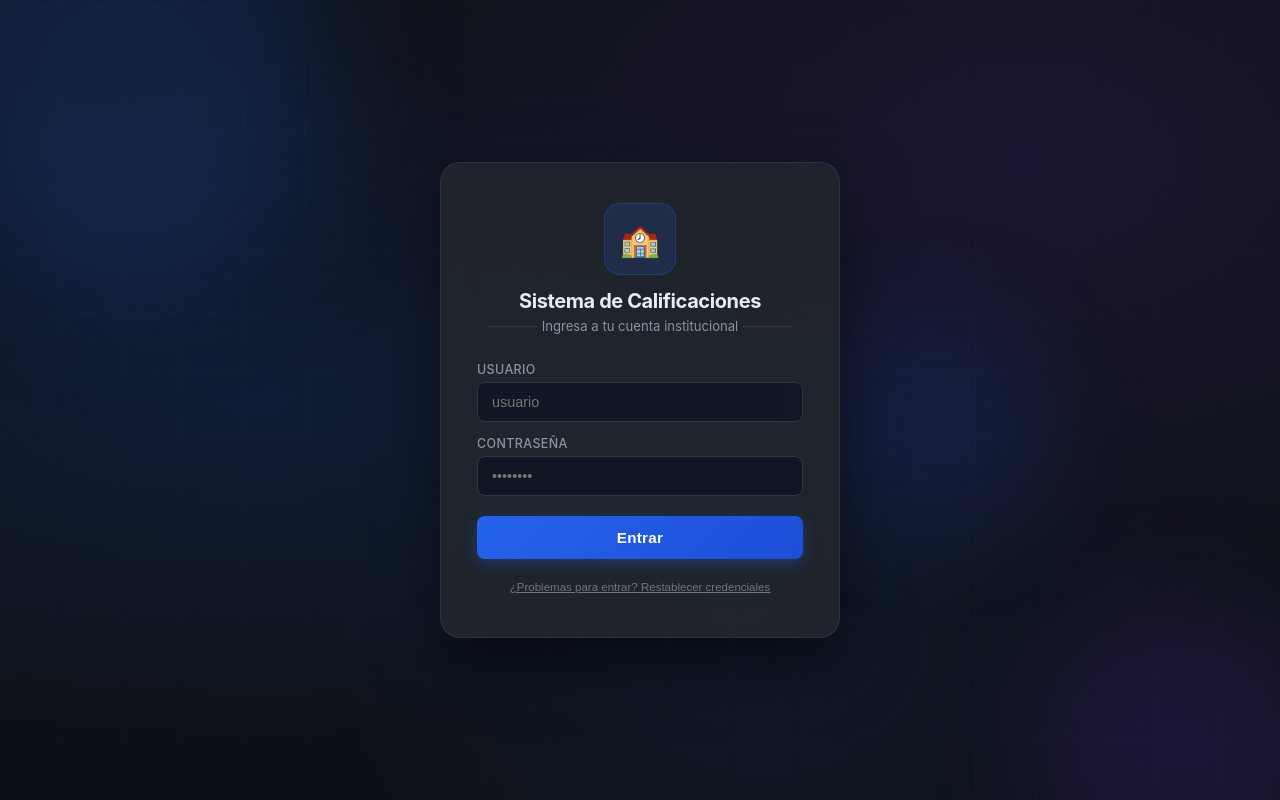
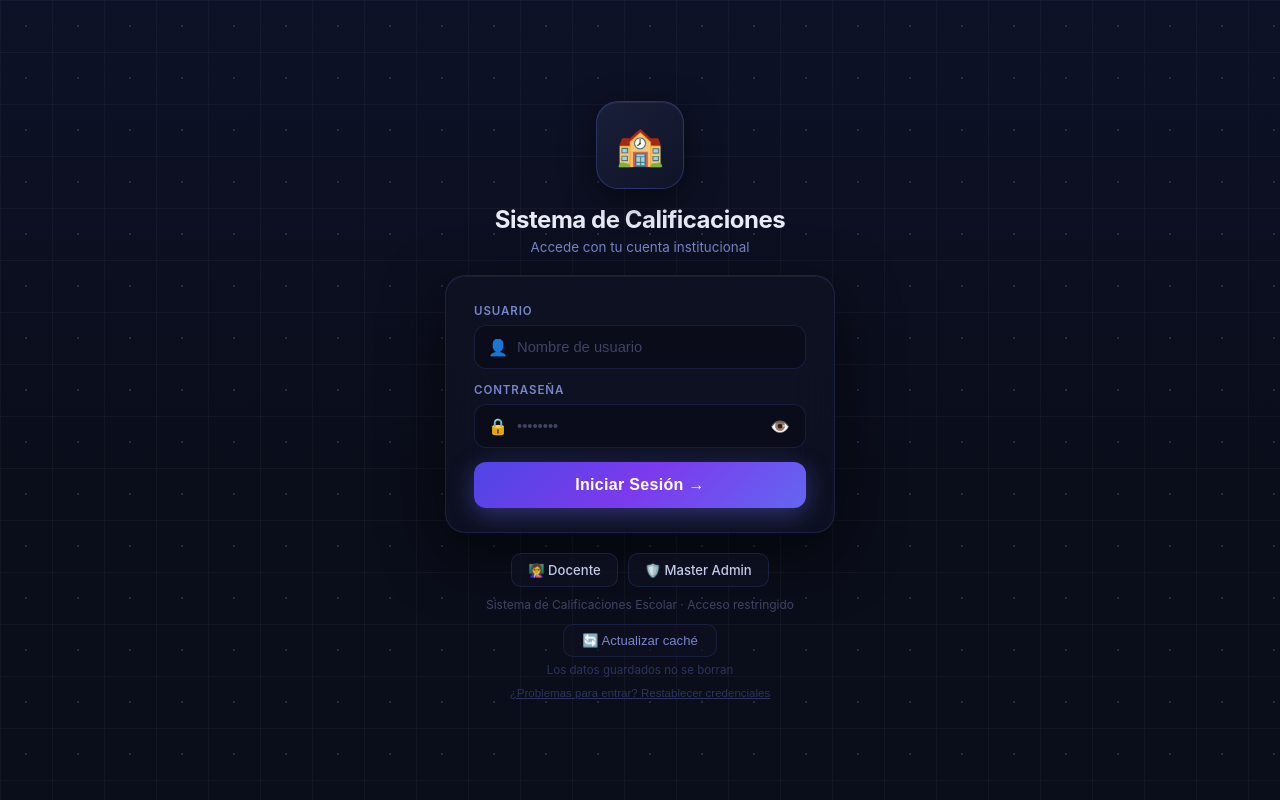
Before and after one commit to KarlaMarrufo/Sistemas-Calificaciones, a plain HTML site: page index.html in a window 1280 px wide. Drawn offline with Linux system fonts and the light colour scheme.

Commit message:
V2.1
Cambios en visualización

```diff
--- a/index.html
+++ b/index.html
@@ -20,72 +20,105 @@ body{font-family:-apple-system,BlinkMacSystemFont,'Segoe UI',sans-serif;
   background:var(--bg);color:var(--text);min-height:100vh;font-size:14px;}
 
 /* ── LOGIN ─────────────────────────────────────────── */
-#loginScreen{position:fixed;inset:0;display:flex;align-items:center;
-  justify-content:center;z-index:9999;padding:20px;overflow:hidden;}
+#loginScreen{position:fixed;inset:0;display:flex;flex-direction:column;
+  align-items:center;justify-content:center;z-index:9999;
+  padding:20px;overflow-y:auto;overflow-x:hidden;
+  background:#0a0d1a;}
 #loginScreen.hidden{display:none;}
 
-/* Fondo animado con partículas */
-.login-bg{position:absolute;inset:0;background:
-  radial-gradient(ellipse at 20% 50%, rgba(37,99,235,.15) 0%, transparent 60%),
-  radial-gradient(ellipse at 80% 20%, rgba(124,58,237,.12) 0%, transparent 50%),
-  radial-gradient(ellipse at 60% 80%, rgba(37,99,235,.08) 0%, transparent 40%),
-  #0d1117;
-  overflow:hidden;}
+/* Fondo cuadrícula exacta como en la imagen */
+.login-bg{position:fixed;inset:0;pointer-events:none;
+  background:
+    linear-gradient(180deg,rgba(30,40,100,.18) 0%,transparent 60%),
+    #0a0d1a;}
 .login-bg::before{content:'';position:absolute;inset:0;
-  background:repeating-linear-gradient(0deg,transparent,transparent 60px,rgba(255,255,255,.01) 60px,rgba(255,255,255,.01) 61px),
-             repeating-linear-gradient(90deg,transparent,transparent 60px,rgba(255,255,255,.01) 60px,rgba(255,255,255,.01) 61px);}
-@keyframes float1{0%,100%{transform:translate(0,0) scale(1)}50%{transform:translate(30px,-20px) scale(1.05)}}
-@keyframes float2{0%,100%{transform:translate(0,0) scale(1)}50%{transform:translate(-25px,15px) scale(.95)}}
-@keyframes float3{0%,100%{transform:translate(0,0)}33%{transform:translate(20px,10px)}66%{transform:translate(-10px,-15px)}}
-.orb{position:absolute;border-radius:50%;filter:blur(60px);pointer-events:none;}
-.orb1{width:400px;height:400px;background:rgba(37,99,235,.2);top:-100px;left:-100px;animation:float1 8s ease-in-out infinite;}
-.orb2{width:300px;height:300px;background:rgba(124,58,237,.15);bottom:-80px;right:-80px;animation:float2 10s ease-in-out infinite;}
-.orb3{width:200px;height:200px;background:rgba(37,99,235,.12);top:40%;right:20%;animation:float3 12s ease-in-out infinite;}
+  background-image:
+    linear-gradient(rgba(255,255,255,.035) 1px,transparent 1px),
+    linear-gradient(90deg,rgba(255,255,255,.035) 1px,transparent 1px);
+  background-size:52px 52px;}
+/* Puntos de luz en las intersecciones */
+.login-bg::after{content:'';position:absolute;inset:0;
+  background-image:radial-gradient(circle,rgba(255,255,255,.12) 1px,transparent 1px);
+  background-size:52px 52px;}
 
-/* Caja de login con animación de entrada */
-@keyframes slideUp{from{opacity:0;transform:translateY(32px)}to{opacity:1;transform:translateY(0)}}
-.login-box{position:relative;background:rgba(33,38,45,.92);backdrop-filter:blur(20px);
-  border:1px solid rgba(48,54,61,.8);border-radius:20px;padding:40px 36px;
-  width:100%;max-width:400px;box-shadow:0 24px 64px rgba(0,0,0,.5);
-  animation:slideUp .5s cubic-bezier(.22,.68,0,1.2) both;}
+/* Logo arriba — fuera de la tarjeta */
+.login-logo-top{text-align:center;margin-bottom:20px;position:relative;z-index:1;}
+@keyframes logoPop{from{opacity:0;transform:scale(.6) translateY(-10px)}to{opacity:1;transform:scale(1) translateY(0)}}
+.login-logo-img-wrap{display:inline-flex;align-items:center;justify-content:center;
+  width:88px;height:88px;border-radius:22px;
+  background:linear-gradient(145deg,#1a1f3a,#0f1428);
+  border:1.5px solid rgba(80,100,200,.35);
+  box-shadow:0 8px 32px rgba(0,0,0,.5),inset 0 1px 0 rgba(255,255,255,.06);
+  margin-bottom:16px;animation:logoPop .5s .1s cubic-bezier(.22,.68,0,1.2) both;}
+.login-logo-img-wrap img{width:64px;height:64px;border-radius:14px;object-fit:cover;}
+.login-logo-img-wrap .logo-emoji{font-size:2.4rem;}
+.login-school-name{font-size:1.5rem;font-weight:700;color:#e8eaf6;letter-spacing:-.02em;margin-bottom:5px;}
+.login-inst-text{color:#7986cb;font-size:.84rem;font-weight:400;}
 
-/* Logo */
-@keyframes logoPop{from{opacity:0;transform:scale(.7)}to{opacity:1;transform:scale(1)}}
-.login-logo{text-align:center;margin-bottom:28px;}
-.login-logo-img-wrap{display:inline-flex;align-items:center;justify-content:center;
-  width:72px;height:72px;border-radius:16px;background:rgba(37,99,235,.15);
-  border:1px solid rgba(37,99,235,.3);margin-bottom:14px;
-  animation:logoPop .6s .2s cubic-bezier(.22,.68,0,1.2) both;}
-.login-logo-img-wrap img{width:56px;height:56px;border-radius:10px;object-fit:cover;}
-.login-logo-img-wrap .logo-emoji{font-size:2rem;}
-.login-logo h1{font-size:1.25rem;font-weight:700;letter-spacing:-.02em;}
-.login-logo .login-inst{color:var(--text2);font-size:.82rem;margin-top:5px;
-  display:flex;align-items:center;justify-content:center;gap:5px;}
-.login-logo .login-inst::before,.login-logo .login-inst::after{
-  content:'';flex:1;height:1px;background:var(--border);max-width:50px;}
+/* Tarjeta del formulario */
+@keyframes cardUp{from{opacity:0;transform:translateY(24px)}to{opacity:1;transform:translateY(0)}}
+.login-box{position:relative;z-index:1;
+  background:rgba(15,18,35,.85);backdrop-filter:blur(24px);-webkit-backdrop-filter:blur(24px);
+  border:1px solid rgba(80,100,200,.2);border-radius:20px;
+  padding:28px 28px 24px;width:100%;max-width:390px;
+  box-shadow:0 20px 60px rgba(0,0,0,.6),inset 0 1px 0 rgba(255,255,255,.05);
+  animation:cardUp .45s .25s cubic-bezier(.22,.68,0,1.2) both;}
 
-/* Campos */
+/* Campos con icono */
 .field{margin-bottom:14px;}
-.field label{display:block;font-size:.78rem;color:var(--text2);margin-bottom:5px;font-weight:500;letter-spacing:.03em;}
-.field input{width:100%;background:rgba(13,20,36,.8);border:1px solid var(--border);
-  border-radius:var(--radius);padding:11px 14px;color:var(--text);
-  font-size:.9rem;outline:none;transition:border-color .2s,box-shadow .2s;}
-.field input:focus{border-color:var(--accent);box-shadow:0 0 0 3px rgba(37,99,235,.15);}
+.field label{display:block;font-size:.72rem;color:#7986cb;margin-bottom:7px;
+  font-weight:600;letter-spacing:.08em;text-transform:uppercase;}
+.input-wrap{position:relative;display:flex;align-items:center;}
+.input-wrap .inp-icon{position:absolute;left:14px;color:#4a5568;font-size:1rem;pointer-events:none;}
+.input-wrap input{width:100%;background:rgba(10,12,25,.7);border:1px solid rgba(80,100,200,.2);
+  border-radius:12px;padding:13px 14px 13px 42px;color:#c5cae9;
+  font-size:.92rem;outline:none;transition:border-color .2s,box-shadow .2s;}
+.input-wrap input:focus{border-color:rgba(100,120,255,.5);
+  box-shadow:0 0 0 3px rgba(80,100,200,.12);}
+.input-wrap input::placeholder{color:#3d4566;}
+/* Ojo contraseña */
+.eye-btn{position:absolute;right:12px;background:none;border:none;
+  color:#4a5568;cursor:pointer;font-size:1rem;padding:4px;}
+.eye-btn:hover{color:#7986cb;}
 
-/* Botón entrar */
-.btn-login{width:100%;background:linear-gradient(135deg,#2563eb,#1d4ed8);color:#fff;
-  border:none;border-radius:var(--radius);padding:13px;font-size:.95rem;font-weight:600;
-  cursor:pointer;margin-top:6px;letter-spacing:.02em;
-  box-shadow:0 4px 14px rgba(37,99,235,.35);transition:transform .15s,box-shadow .15s;}
-.btn-login:hover{transform:translateY(-1px);box-shadow:0 6px 20px rgba(37,99,235,.45);}
-.btn-login:active{transform:translateY(0);}
-.login-err{color:#f87171;font-size:.8rem;margin-top:10px;text-align:center;display:none;
-  background:rgba(220,38,38,.1);border:1px solid rgba(220,38,38,.25);border-radius:6px;padding:8px;}
+/* Botón iniciar sesión */
+.btn-login{width:100%;
+  background:linear-gradient(135deg,#4f46e5 0%,#7c3aed 50%,#6366f1 100%);
+  color:#fff;border:none;border-radius:12px;
+  padding:14px;font-size:1rem;font-weight:700;
+  cursor:pointer;margin-top:4px;letter-spacing:.02em;
+  box-shadow:0 6px 24px rgba(99,102,241,.4);
+  transition:transform .15s,box-shadow .15s,opacity .15s;
+  display:flex;align-items:center;justify-content:center;gap:8px;}
+.btn-login:hover{transform:translateY(-2px);box-shadow:0 10px 32px rgba(99,102,241,.5);}
+.btn-login:active{transform:translateY(0);opacity:.9;}
+
+/* Error */
+.login-err{color:#f87171;font-size:.8rem;margin-top:10px;text-align:center;
+  display:none;background:rgba(220,38,38,.1);
+  border:1px solid rgba(220,38,38,.25);border-radius:8px;padding:8px 12px;}
 .login-err.show{display:block;}
-.login-footer{display:flex;justify-content:center;margin-top:18px;}
-.login-reset{background:none;border:none;color:var(--text3);font-size:.72rem;
-  cursor:pointer;text-decoration:underline;padding:4px 8px;}
-.login-reset:hover{color:var(--text2);}
+
+/* Roles y footer */
+.login-roles{display:flex;gap:10px;justify-content:center;margin-top:20px;
+  position:relative;z-index:1;flex-wrap:wrap;}
+.role-badge{display:flex;align-items:center;gap:6px;
+  background:rgba(15,18,35,.7);border:1px solid rgba(80,100,200,.2);
+  border-radius:10px;padding:8px 16px;font-size:.82rem;color:#c5cae9;
+  font-weight:500;}
+.login-tagline{text-align:center;color:#3d4566;font-size:.75rem;
+  margin-top:10px;position:relative;z-index:1;}
+.login-footer-btns{display:flex;flex-direction:column;align-items:center;
+  gap:6px;margin-top:12px;position:relative;z-index:1;}
+.btn-cache{display:flex;align-items:center;gap:6px;
+  background:rgba(15,18,35,.7);border:1px solid rgba(80,100,200,.18);
+  border-radius:10px;padding:8px 18px;color:#7986cb;font-size:.82rem;
+  cursor:pointer;font-weight:500;}
+.btn-cache:hover{border-color:rgba(100,120,255,.4);color:#a5b4fc;}
+.login-cache-note{color:#2d3460;font-size:.72rem;}
+.login-reset{background:none;border:none;color:#2d3460;font-size:.72rem;
+  cursor:pointer;text-decoration:underline;margin-top:4px;}
+.login-reset:hover{color:#4a5568;}
 
 /* ── HEADER ─────────────────────────────────────────── */
 header{background:var(--bg2);border-bottom:1px solid var(--border);
@@ -266,37 +299,58 @@ td input{padding:5px 7px;font-size:.82rem;width:100%;min-width:50px;}
 
 <!-- LOGIN -->
 <div id="loginScreen">
-  <div class="login-bg">
-    <div class="orb orb1"></div>
-    <div class="orb orb2"></div>
-    <div class="orb orb3"></div>
-  </div>
-  <div class="login-box">
-    <div class="login-logo">
+  <div class="login-bg"></div>
+
+  <!-- Logo y nombre FUERA de la tarjeta -->
+  <div class="login-logo-top">
     <div class="login-logo-img-wrap" id="loginLogoWrap">
       <span class="logo-emoji">🏫</span>
     </div>
-      <h1 id="loginTitle">Sistema de Calificaciones</h1>
-      <p class="login-inst" id="loginSubtitle">Ingresa a tu cuenta institucional</p>
+    <div class="login-school-name" id="loginTitle">Mi Escuela</div>
+    <div class="login-inst-text" id="loginSubtitle">Accede con tu cuenta institucional</div>
   </div>
+
+  <!-- Tarjeta del formulario -->
+  <div class="login-box">
     <div class="field">
       <label>USUARIO</label>
-      <input type="text" id="loginUser" placeholder="usuario" autocomplete="username"
+      <div class="input-wrap">
+        <span class="inp-icon">👤</span>
+        <input type="text" id="loginUser" placeholder="Nombre de usuario"
+               autocomplete="username"
                onkeydown="if(event.key==='Enter')document.getElementById('loginPass').focus()">
+      </div>
     </div>
     <div class="field">
       <label>CONTRASEÑA</label>
+      <div class="input-wrap">
+        <span class="inp-icon">🔒</span>
         <input type="password" id="loginPass" placeholder="••••••••"
                autocomplete="current-password"
                onkeydown="if(event.key==='Enter') doLogin()">
+        <button class="eye-btn" type="button" onclick="togglePass()" id="eyeBtn">👁️</button>
       </div>
-    <button class="btn-login" id="loginBtn" onclick="doLogin()">Entrar</button>
+    </div>
+    <button class="btn-login" id="loginBtn" onclick="doLogin()">
+      Iniciar Sesión →
+    </button>
     <div class="login-err" id="loginErr"></div>
-    <div class="login-footer">
+  </div>
+
+  <!-- Roles -->
+  <div class="login-roles">
+    <div class="role-badge">👩‍🏫 Docente</div>
+    <div class="role-badge">🛡️ Master Admin</div>
+  </div>
+  <div class="login-tagline">Sistema de Calificaciones Escolar · Acceso restringido</div>
+
+  <!-- Actualizar caché y reset -->
+  <div class="login-footer-btns">
+    <button class="btn-cache" onclick="loginClearCache()">🔄 Actualizar caché</button>
+    <div class="login-cache-note">Los datos guardados no se borran</div>
     <button class="login-reset" onclick="resetCredentials()">
       ¿Problemas para entrar? Restablecer credenciales
     </button>
-    </div>
   </div>
 </div>
 
@@ -759,6 +813,22 @@ function checkSession(){
   const s=lsGet(SESSION_KEY,null);
   if(s&&(Date.now()-s.ts)<12*3600000){currentUser=s;return true;}
   lsDel(SESSION_KEY); return false;
+}
+
+function togglePass(){
+  const inp=document.getElementById('loginPass');
+  const btn=document.getElementById('eyeBtn');
+  if(inp.type==='password'){inp.type='text';btn.textContent='🙈';}
+  else{inp.type='password';btn.textContent='👁️';}
+}
+
+function loginClearCache(){
+  // Solo limpia caché de assets del navegador, NO borra datos del usuario
+  if('caches' in window){
+    caches.keys().then(names=>names.forEach(n=>caches.delete(n)));
+  }
+  showToast('🔄 Caché actualizado','success');
+  setTimeout(()=>location.reload(),800);
 }
 
 function resetCredentials(){
```
Lines whose indentation alone changed are shown as unchanged.
